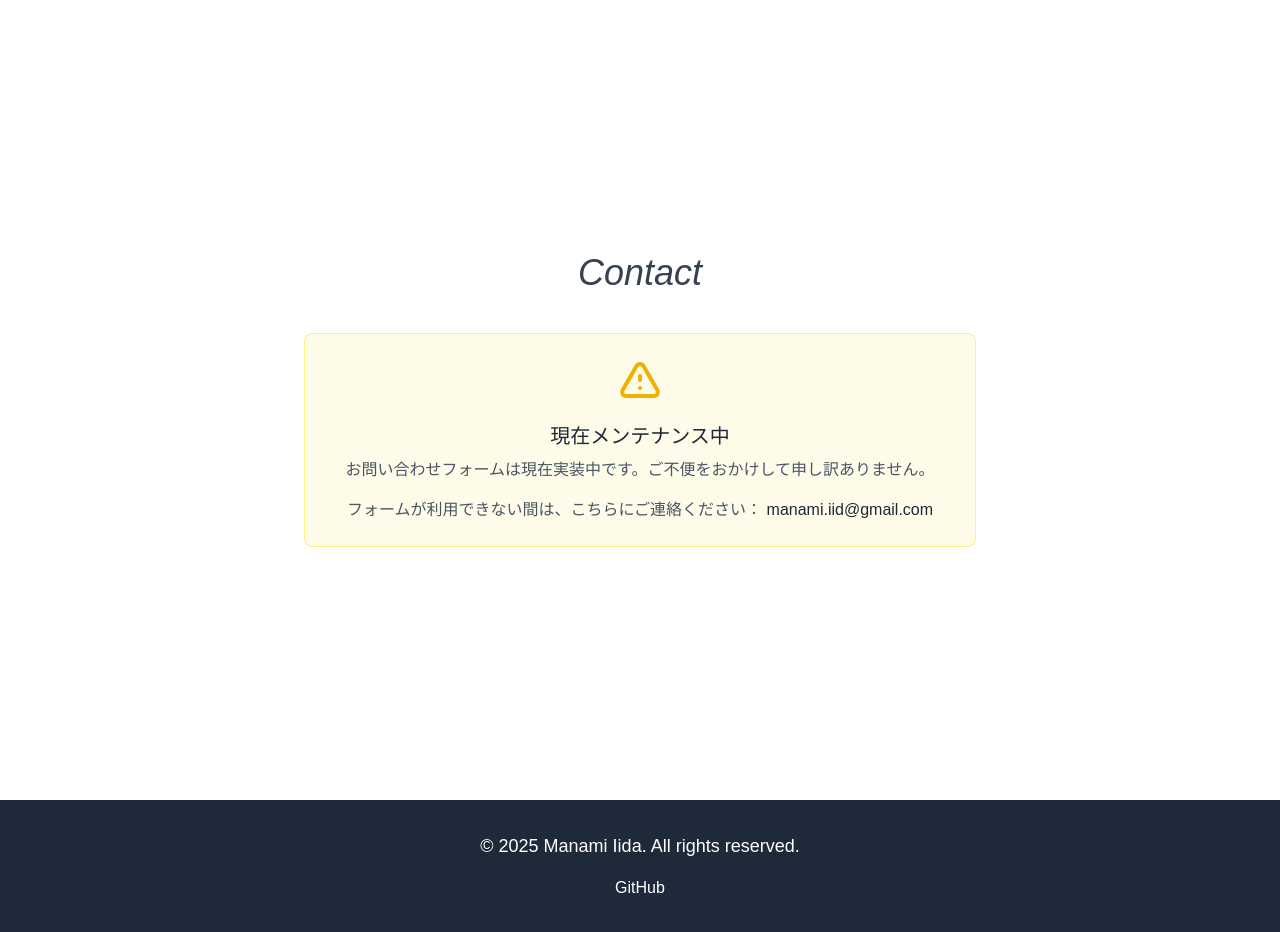
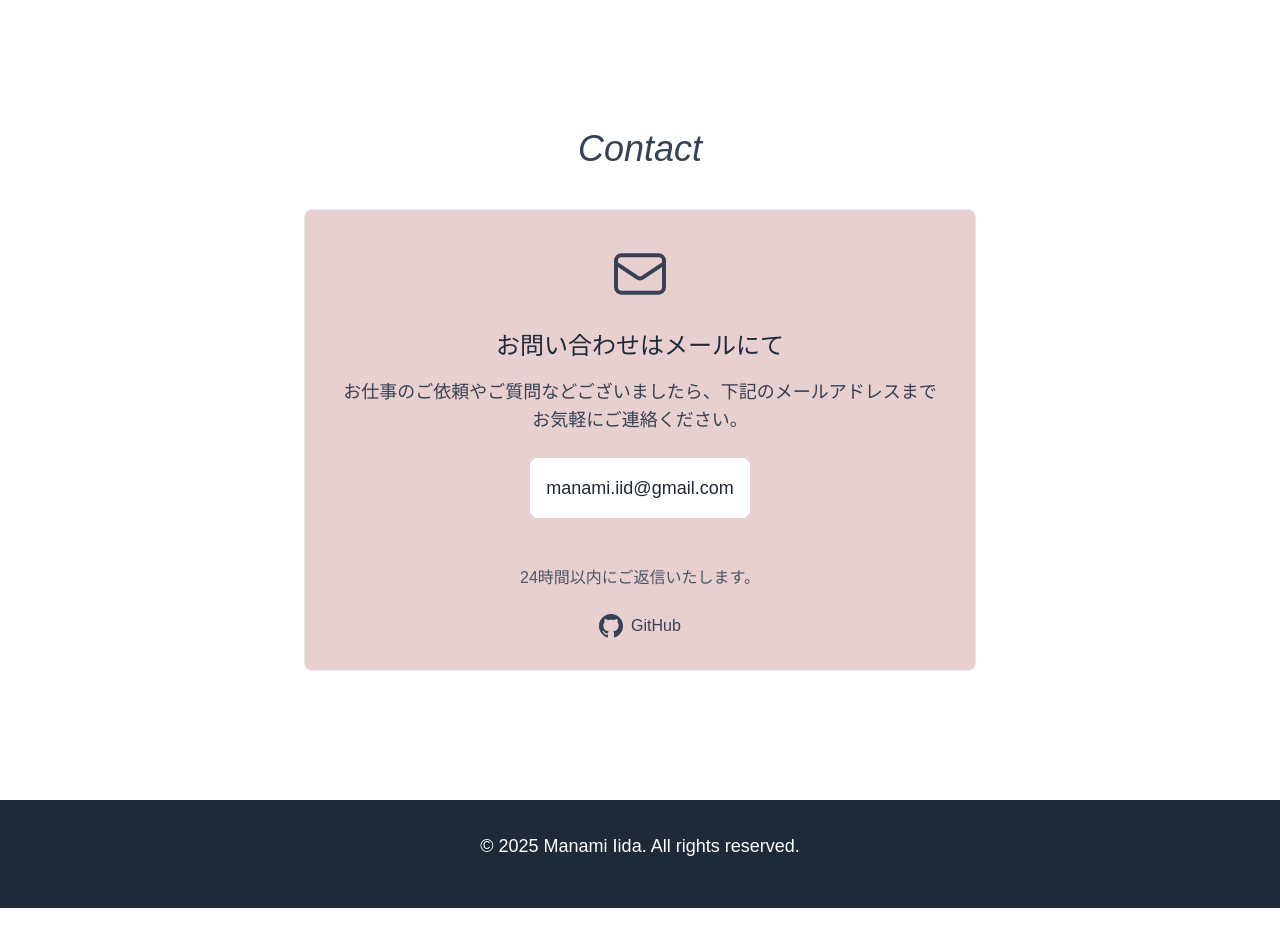
Before and after one commit to ShiroILuca/My-Portfolio, a Next.js app in the folder frontend/: page / in a window 1280 px wide. Shown: the part 3200-4132 px from the top of the page. After the commit the page ends 4108 px from the top, so only its background shows below. Built offline with nearby package versions, Linux system fonts and the light colour scheme.

Commit message:
コンタクトページの修正、サイドメニューバーの調整

```diff
--- /dev/null
+++ b/frontend/app/components/Contact.tsx
@@ -0,0 +1,76 @@
+import React from "react";
+
+const Contact = () => {
+  return (
+    <section
+      id="contact"
+      className="min-h-screen bg-white flex items-center justify-center p-8"
+    >
+      <div className="max-w-2xl w-full">
+        <h2 className="text-4xl font-light italic text-gray-700 mb-10 text-center">
+          Contact
+        </h2>
+
+        <div className="bg-[#e8d0d0] border border-gray-200 rounded-lg p-8 text-center">
+          <div className="flex justify-center mb-6">
+            <svg
+              xmlns="http://www.w3.org/2000/svg"
+              className="h-16 w-16 text-gray-700"
+              fill="none"
+              viewBox="0 0 24 24"
+              stroke="currentColor"
+            >
+              <path
+                strokeLinecap="round"
+                strokeLinejoin="round"
+                strokeWidth={1.5}
+                d="M3 8l7.89 5.26a2 2 0 002.22 0L21 8M5 19h14a2 2 0 002-2V7a2 2 0 00-2-2H5a2 2 0 00-2 2v10a2 2 0 002 2z"
+              />
+            </svg>
+          </div>
+
+          <h3 className="text-2xl font-light text-gray-800 mb-4">
+            お問い合わせはメールにて
+          </h3>
+
+          <p className="text-gray-700 mb-6 text-lg">
+            お仕事のご依頼やご質問などございましたら、下記のメールアドレスまでお気軽にご連絡ください。
+          </p>
+
+          <div className="bg-white rounded-lg p-4 mb-8 inline-block">
+            <a
+              href="mailto:manami.iid@gmail.com"
+              className="text-gray-800 font-medium text-lg hover:underline"
+            >
+              manami.iid@gmail.com
+            </a>
+          </div>
+
+          <div className="mt-4">
+            <p className="text-gray-600 mb-4">24時間以内にご返信いたします。</p>
+            <div className="flex justify-center space-x-6 mt-6">
+              <a
+                href="https://github.com/ShiroILuca"
+                className="text-gray-700 hover:text-gray-900 transition duration-200 flex items-center gap-2"
+                target="_blank"
+                rel="noopener noreferrer"
+              >
+                <svg
+                  xmlns="http://www.w3.org/2000/svg"
+                  className="h-6 w-6"
+                  fill="currentColor"
+                  viewBox="0 0 24 24"
+                >
+                  <path d="M12 0c-6.626 0-12 5.373-12 12 0 5.302 3.438 9.8 8.207 11.387.599.111.793-.261.793-.577v-2.234c-3.338.726-4.033-1.416-4.033-1.416-.546-1.387-1.333-1.756-1.333-1.756-1.089-.745.083-.729.083-.729 1.205.084 1.839 1.237 1.839 1.237 1.07 1.834 2.807 1.304 3.492.997.107-.775.418-1.305.762-1.604-2.665-.305-5.467-1.334-5.467-5.931 0-1.311.469-2.381 1.236-3.221-.124-.303-.535-1.524.117-3.176 0 0 1.008-.322 3.301 1.23.957-.266 1.983-.399 3.003-.404 1.02.005 2.047.138 3.006.404 2.291-1.552 3.297-1.23 3.297-1.23.653 1.653.242 2.874.118 3.176.77.84 1.235 1.911 1.235 3.221 0 4.609-2.807 5.624-5.479 5.921.43.372.823 1.102.823 2.222v3.293c0 .319.192.694.801.576 4.765-1.589 8.199-6.086 8.199-11.386 0-6.627-5.373-12-12-12z" />
+                </svg>
+                GitHub
+              </a>
+            </div>
+          </div>
+        </div>
+      </div>
+    </section>
+  );
+};
+
+export default Contact;
--- a/frontend/app/page.tsx
+++ b/frontend/app/page.tsx
@@ -3,6 +3,7 @@
 import { Menu, X } from "lucide-react";
 import { useState } from "react";
 import Image from "next/image";
+import Contact from "./components/Contact";
 
 const Portfolio = () => {
   const [menuOpen, setMenuOpen] = useState(false);
@@ -69,7 +70,7 @@
       {/* オーバーレイ（メニューオープン時） */}
       {menuOpen && (
         <div
-          className="fixed inset-0 bg-black bg-opacity-50 z-30"
+          className="fixed inset-0 bg-transparent z-30"
           onClick={toggleMenu}
         />
       )}
@@ -322,50 +323,7 @@
         </section>
 
         {/* Contact Section */}
-        <section
-          id="contact"
-          className="min-h-screen p-8 md:p-16 bg-white flex items-center justify-center"
-        >
-          <div className="max-w-2xl w-full">
-            <h2 className="text-4xl font-light italic text-gray-700 mb-10 text-center">
-              Contact
-            </h2>
-
-            <div className="bg-yellow-50 border border-yellow-200 rounded-lg p-6 text-center">
-              <div className="flex justify-center mb-4">
-                <svg
-                  xmlns="http://www.w3.org/2000/svg"
-                  className="h-12 w-12 text-yellow-500"
-                  fill="none"
-                  viewBox="0 0 24 24"
-                  stroke="currentColor"
-                >
-                  <path
-                    strokeLinecap="round"
-                    strokeLinejoin="round"
-                    strokeWidth={2}
-                    d="M12 9v2m0 4h.01m-6.938 4h13.856c1.54 0 2.502-1.667 1.732-3L13.732 4c-.77-1.333-2.694-1.333-3.464 0L3.34 16c-.77 1.333.192 3 1.732 3z"
-                  />
-                </svg>
-              </div>
-              <h3 className="text-xl font-medium text-gray-800 mb-2">
-                現在メンテナンス中
-              </h3>
-              <p className="text-gray-600 mb-4">
-                お問い合わせフォームは現在実装中です。ご不便をおかけして申し訳ありません。
-              </p>
-              <p className="text-gray-600">
-                フォームが利用できない間は、こちらにご連絡ください：{" "}
-                <a
-                  href="mailto:your.email@example.com"
-                  className="text-gray-800 font-medium hover:underline"
-                >
-                  manami.iid@gmail.com
-                </a>
-              </p>
-            </div>
-          </div>
-        </section>
+        <Contact />
       </main>
 
       {/* Footer */}
@@ -377,9 +335,7 @@
           <a
             href="https://github.com/ShiroILuca"
             className="text-white hover:text-gray-300 transition duration-200"
-          >
-            GitHub
-          </a>
+          ></a>
         </div>
       </footer>
     </div>
```
